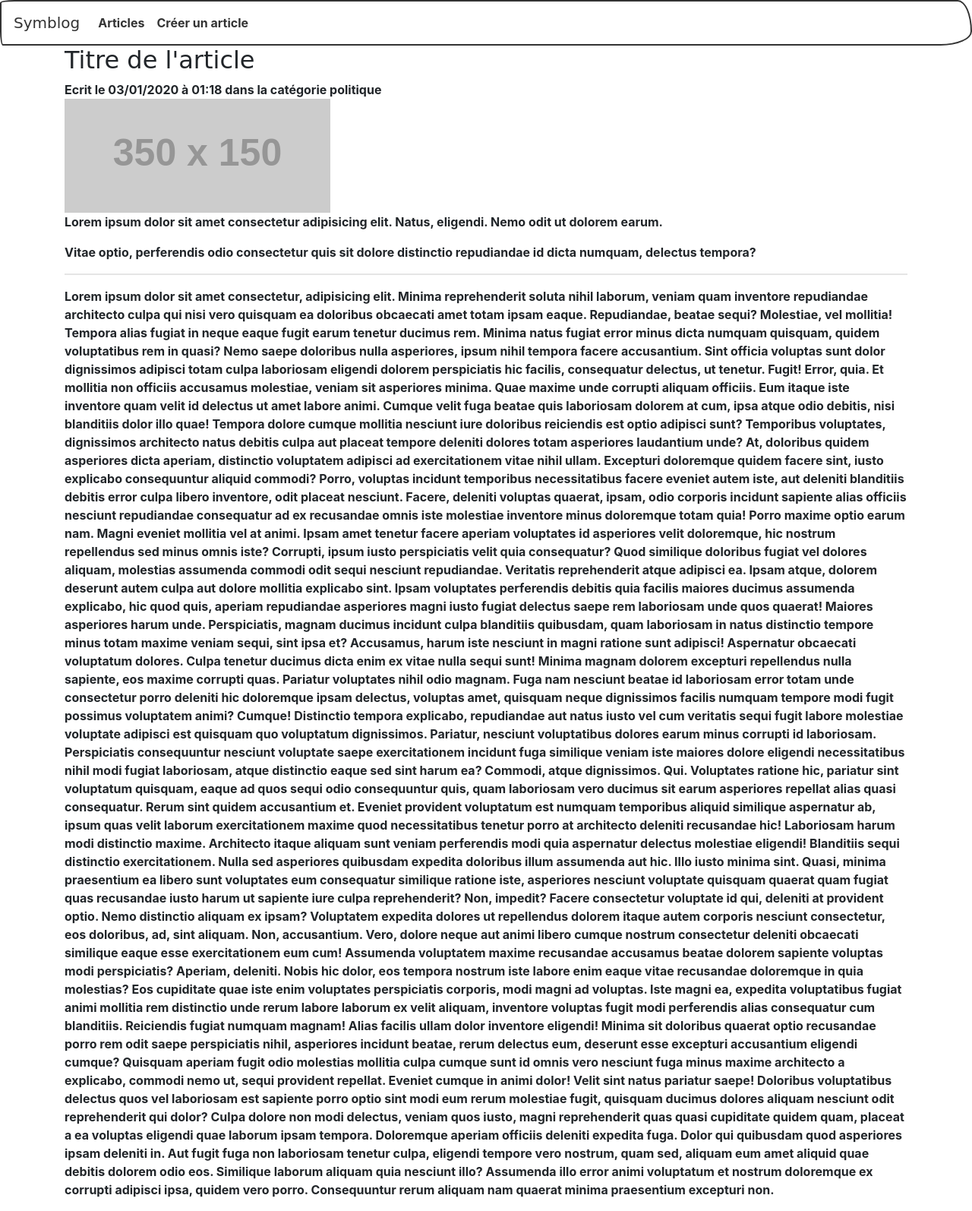
After one commit to Unautrepseudo/symfoblog, a Symfony app: template templates/blog/show.html.twig in a window 1280 px wide. The commit adds this page. Shown: the whole page at 76% size. Run offline with Twig, Linux system fonts and the light colour scheme; the template is opened without the code that fills it, so the values that code supplies are empty; grey boxes labelled with a size stand in for pictures from a placeholder-image service; some libraries are stand-ins or nearby versions; some web fonts are replaced.

Commit message:
blog skeleton

```diff
--- a/composer.json
+++ b/composer.json
@@ -31,7 +31,8 @@
     "require-dev": {
         "symfony/debug-pack": "*",
         "symfony/profiler-pack": "*",
-        "symfony/test-pack": "*"
+        "symfony/test-pack": "*",
+        "symfony/web-server-bundle": "4.4.*"
     },
     "config": {
         "preferred-install": {
--- a/config/bundles.php
+++ b/config/bundles.php
@@ -12,4 +12,5 @@ return [
     Symfony\Bundle\MonologBundle\MonologBundle::class => ['all' => true],
     Symfony\Bundle\DebugBundle\DebugBundle::class => ['dev' => true, 'test' => true],
     Symfony\Bundle\MakerBundle\MakerBundle::class => ['dev' => true],
+    Symfony\Bundle\WebServerBundle\WebServerBundle::class => ['dev' => true],
 ];
--- a/templates/base.html.twig
+++ b/templates/base.html.twig
@@ -3,10 +3,36 @@
     <head>
         <meta charset="UTF-8">
         <title>{% block title %}Welcome!{% endblock %}</title>
+        <link rel="stylesheet" href="https://bootswatch.com/4/sketchy/bootstrap.min.css">
         {% block stylesheets %}{% endblock %}
     </head>
     <body>
+
+        <nav class="navbar navbar-expand-lg navbar-light bg-light">
+            <a class="navbar-brand" href="#">Symblog</a>
+            <button class="navbar-toggler collapsed" type="button" data-toggle="collapse" data-target="#navbarColor03" aria-controls="navbarColor03" aria-expanded="false" aria-label="Toggle navigation">
+                <span class="navbar-toggler-icon"></span>
+            </button>
+
+            <div class="navbar-collapse collapse" id="navbarColor03" style="">
+                <ul class="navbar-nav mr-auto">
+                    <li class="nav-item">
+                        <a class="nav-link" href="/blog">Articles</a>
+                    </li>
+                    <li class="nav-item">
+                        <a class="nav-link" href="#">Créer un article</a>
+                    </li>
+                </ul>
+            </div>
+        </nav>
+
+        <div class="container">
         {% block body %}{% endblock %}
+        </div>
+
         {% block javascripts %}{% endblock %}
+        <script src="https://code.jquery.com/jquery-3.4.1.slim.min.js" integrity="sha384-J6qa4849blE2+poT4WnyKhv5vZF5SrPo0iEjwBvKU7imGFAV0wwj1yYfoRSJoZ+n" crossorigin="anonymous"></script>
+<script src="https://cdn.jsdelivr.net/npm/popper.js@1.16.0/dist/umd/popper.min.js" integrity="sha384-Q6E9RHvbIyZFJoft+2mJbHaEWldlvI9IOYy5n3zV9zzTtmI3UksdQRVvoxMfooAo" crossorigin="anonymous"></script>
+<script src="https://stackpath.bootstrapcdn.com/bootstrap/4.4.1/js/bootstrap.min.js" integrity="sha384-wfSDF2E50Y2D1uUdj0O3uMBJnjuUD4Ih7YwaYd1iqfktj0Uod8GCExl3Og8ifwB6" crossorigin="anonymous"></script>
     </body>
 </html>
--- /dev/null
+++ b/templates/blog/show.html.twig
@@ -0,0 +1,44 @@
+{% extends 'base.html.twig' %}
+
+ {% block body %}
+<article>
+        <h2>Titre de l'article</h2>
+        <div class="metadata">Ecrit le 03/01/2020 à 01:18 dans la catégorie politique</div>
+        <div class="content">
+            <img src="http://placehold.it/350x150" alt="">
+            <p>Lorem ipsum dolor sit amet consectetur adipisicing elit. Natus, eligendi. Nemo odit ut dolorem earum.</p>
+            <p>Vitae optio, perferendis odio consectetur quis sit dolore distinctio repudiandae id dicta numquam, delectus tempora?</p>
+            <hr>
+            <p>Lorem ipsum dolor sit amet consectetur, adipisicing elit. Minima reprehenderit soluta nihil laborum, veniam quam inventore repudiandae architecto culpa qui nisi vero quisquam ea doloribus obcaecati amet totam ipsam eaque.
+            Repudiandae, beatae sequi? Molestiae, vel mollitia! Tempora alias fugiat in neque eaque fugit earum tenetur ducimus rem. Minima natus fugiat error minus dicta numquam quisquam, quidem voluptatibus rem in quasi?
+            Nemo saepe doloribus nulla asperiores, ipsum nihil tempora facere accusantium. Sint officia voluptas sunt dolor dignissimos adipisci totam culpa laboriosam eligendi dolorem perspiciatis hic facilis, consequatur delectus, ut tenetur. Fugit!
+            Error, quia. Et mollitia non officiis accusamus molestiae, veniam sit asperiores minima. Quae maxime unde corrupti aliquam officiis. Eum itaque iste inventore quam velit id delectus ut amet labore animi.
+            Cumque velit fuga beatae quis laboriosam dolorem at cum, ipsa atque odio debitis, nisi blanditiis dolor illo quae! Tempora dolore cumque mollitia nesciunt iure doloribus reiciendis est optio adipisci sunt?
+            Temporibus voluptates, dignissimos architecto natus debitis culpa aut placeat tempore deleniti dolores totam asperiores laudantium unde? At, doloribus quidem asperiores dicta aperiam, distinctio voluptatem adipisci ad exercitationem vitae nihil ullam.
+            Excepturi doloremque quidem facere sint, iusto explicabo consequuntur aliquid commodi? Porro, voluptas incidunt temporibus necessitatibus facere eveniet autem iste, aut deleniti blanditiis debitis error culpa libero inventore, odit placeat nesciunt.
+            Facere, deleniti voluptas quaerat, ipsam, odio corporis incidunt sapiente alias officiis nesciunt repudiandae consequatur ad ex recusandae omnis iste molestiae inventore minus doloremque totam quia! Porro maxime optio earum nam.
+            Magni eveniet mollitia vel at animi. Ipsam amet tenetur facere aperiam voluptates id asperiores velit doloremque, hic nostrum repellendus sed minus omnis iste? Corrupti, ipsum iusto perspiciatis velit quia consequatur?
+            Quod similique doloribus fugiat vel dolores aliquam, molestias assumenda commodi odit sequi nesciunt repudiandae. Veritatis reprehenderit atque adipisci ea. Ipsam atque, dolorem deserunt autem culpa aut dolore mollitia explicabo sint.
+            Ipsam voluptates perferendis debitis quia facilis maiores ducimus assumenda explicabo, hic quod quis, aperiam repudiandae asperiores magni iusto fugiat delectus saepe rem laboriosam unde quos quaerat! Maiores asperiores harum unde.
+            Perspiciatis, magnam ducimus incidunt culpa blanditiis quibusdam, quam laboriosam in natus distinctio tempore minus totam maxime veniam sequi, sint ipsa et? Accusamus, harum iste nesciunt in magni ratione sunt adipisci!
+            Aspernatur obcaecati voluptatum dolores. Culpa tenetur ducimus dicta enim ex vitae nulla sequi sunt! Minima magnam dolorem excepturi repellendus nulla sapiente, eos maxime corrupti quas. Pariatur voluptates nihil odio magnam.
+            Fuga nam nesciunt beatae id laboriosam error totam unde consectetur porro deleniti hic doloremque ipsam delectus, voluptas amet, quisquam neque dignissimos facilis numquam tempore modi fugit possimus voluptatem animi? Cumque!
+            Distinctio tempora explicabo, repudiandae aut natus iusto vel cum veritatis sequi fugit labore molestiae voluptate adipisci est quisquam quo voluptatum dignissimos. Pariatur, nesciunt voluptatibus dolores earum minus corrupti id laboriosam.
+            Perspiciatis consequuntur nesciunt voluptate saepe exercitationem incidunt fuga similique veniam iste maiores dolore eligendi necessitatibus nihil modi fugiat laboriosam, atque distinctio eaque sed sint harum ea? Commodi, atque dignissimos. Qui.
+            Voluptates ratione hic, pariatur sint voluptatum quisquam, eaque ad quos sequi odio consequuntur quis, quam laboriosam vero ducimus sit earum asperiores repellat alias quasi consequatur. Rerum sint quidem accusantium et.
+            Eveniet provident voluptatum est numquam temporibus aliquid similique aspernatur ab, ipsum quas velit laborum exercitationem maxime quod necessitatibus tenetur porro at architecto deleniti recusandae hic! Laboriosam harum modi distinctio maxime.
+            Architecto itaque aliquam sunt veniam perferendis modi quia aspernatur delectus molestiae eligendi! Blanditiis sequi distinctio exercitationem. Nulla sed asperiores quibusdam expedita doloribus illum assumenda aut hic. Illo iusto minima sint.
+            Quasi, minima praesentium ea libero sunt voluptates eum consequatur similique ratione iste, asperiores nesciunt voluptate quisquam quaerat quam fugiat quas recusandae iusto harum ut sapiente iure culpa reprehenderit? Non, impedit?
+            Facere consectetur voluptate id qui, deleniti at provident optio. Nemo distinctio aliquam ex ipsam? Voluptatem expedita dolores ut repellendus dolorem itaque autem corporis nesciunt consectetur, eos doloribus, ad, sint aliquam.
+            Non, accusantium. Vero, dolore neque aut animi libero cumque nostrum consectetur deleniti obcaecati similique eaque esse exercitationem eum cum! Assumenda voluptatem maxime recusandae accusamus beatae dolorem sapiente voluptas modi perspiciatis?
+            Aperiam, deleniti. Nobis hic dolor, eos tempora nostrum iste labore enim eaque vitae recusandae doloremque in quia molestias? Eos cupiditate quae iste enim voluptates perspiciatis corporis, modi magni ad voluptas.
+            Iste magni ea, expedita voluptatibus fugiat animi mollitia rem distinctio unde rerum labore laborum ex velit aliquam, inventore voluptas fugit modi perferendis alias consequatur cum blanditiis. Reiciendis fugiat numquam magnam!
+            Alias facilis ullam dolor inventore eligendi! Minima sit doloribus quaerat optio recusandae porro rem odit saepe perspiciatis nihil, asperiores incidunt beatae, rerum delectus eum, deserunt esse excepturi accusantium eligendi cumque?
+            Quisquam aperiam fugit odio molestias mollitia culpa cumque sunt id omnis vero nesciunt fuga minus maxime architecto a explicabo, commodi nemo ut, sequi provident repellat. Eveniet cumque in animi dolor!
+            Velit sint natus pariatur saepe! Doloribus voluptatibus delectus quos vel laboriosam est sapiente porro optio sint modi eum rerum molestiae fugit, quisquam ducimus dolores aliquam nesciunt odit reprehenderit qui dolor?
+            Culpa dolore non modi delectus, veniam quos iusto, magni reprehenderit quas quasi cupiditate quidem quam, placeat a ea voluptas eligendi quae laborum ipsam tempora. Doloremque aperiam officiis deleniti expedita fuga.
+            Dolor qui quibusdam quod asperiores ipsam deleniti in. Aut fugit fuga non laboriosam tenetur culpa, eligendi tempore vero nostrum, quam sed, aliquam eum amet aliquid quae debitis dolorem odio eos.
+            Similique laborum aliquam quia nesciunt illo? Assumenda illo error animi voluptatum et nostrum doloremque ex corrupti adipisci ipsa, quidem vero porro. Consequuntur rerum aliquam nam quaerat minima praesentium excepturi non.</p>
+        </div>
+    </article>
+{% endblock %}
```
Also changed, not shown: src/Controller/BlogController.php (added, +37 -0 lines), templates/blog/home.html.twig (added, +17 -0 lines), templates/blog/index.html.twig (added, +42 -0 lines), 3 other files.
